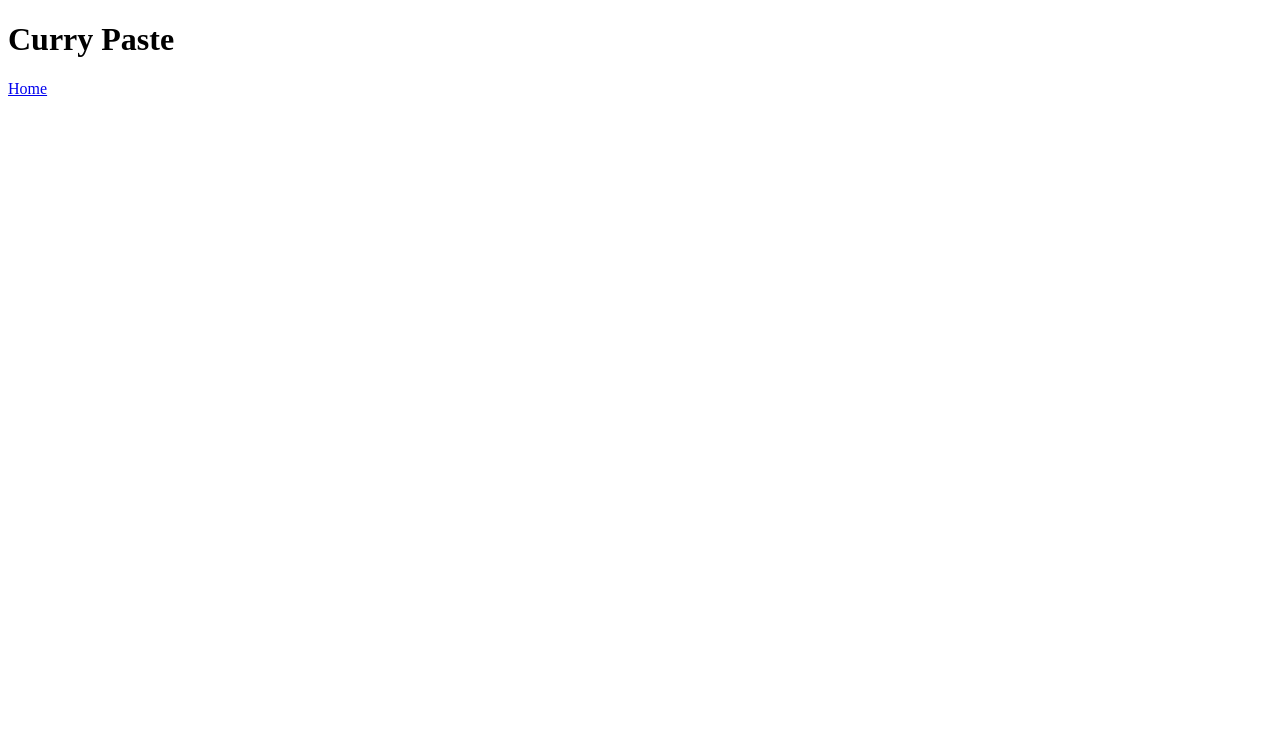
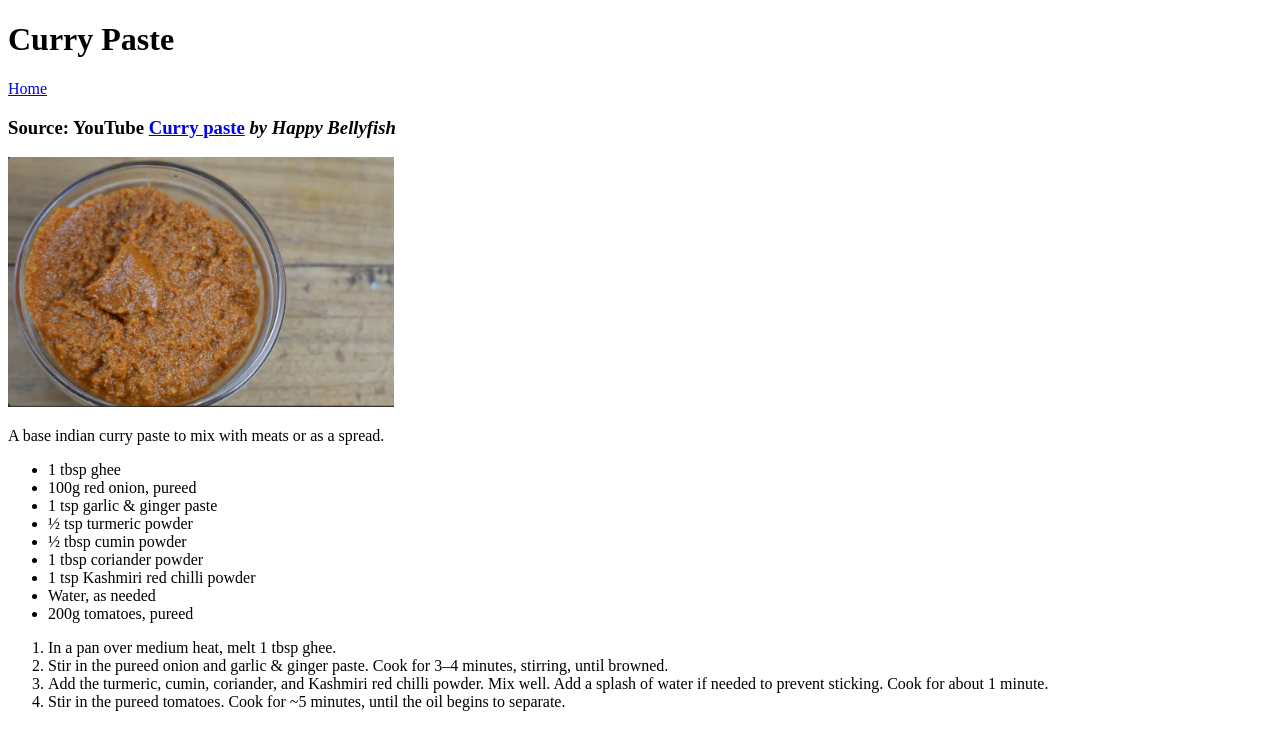
Before and after one commit to tyr443/odin_recipes, a plain HTML site: page recipes/curry_paste.html in a window 1280 px wide. Drawn offline with Linux system fonts and the light colour scheme.

Commit message:
Final commit of html project from odin project.

```diff
--- a/recipes/curry_paste.html
+++ b/recipes/curry_paste.html
@@ -11,5 +11,30 @@
         <a href="../index.html">Home</a>
     </div>
 
+    <div>
+        <h3>Source: YouTube <a href="https://www.youtube.com/watch?v=psrRIBkjHB0&t=515s">Curry paste</a> <em>by Happy Bellyfish</em></h3>
+        <img src="../images/curry_paste.png" alt="Indian curry paste in small glass bowl" height="250">
+        <p>A base indian curry paste to mix with meats or as a spread.</p>
+        <ul>
+            <li>1 tbsp ghee</li>
+            <li>100g red onion, pureed</li>
+            <li>1 tsp garlic & ginger paste</li>
+            <li>½ tsp turmeric powder</li>
+            <li>½ tbsp cumin powder</li>
+            <li>1 tbsp coriander powder</li>
+            <li>1 tsp Kashmiri red chilli powder</li>
+            <li>Water, as needed</li>
+            <li>200g tomatoes, pureed</li>
+        </ul>
+    </div>
+    <div>
+        <ol>
+            <li>In a pan over medium heat, melt 1 tbsp ghee.</li>
+            <li>Stir in the pureed onion and garlic & ginger paste. Cook for 3–4 minutes, stirring, until browned.</li>
+            <li>Add the turmeric, cumin, coriander, and Kashmiri red chilli powder. Mix well. Add a splash of water if needed to prevent sticking. Cook for about 1 minute.</li>
+            <li>Stir in the pureed tomatoes. Cook for ~5 minutes, until the oil begins to separate.</li>
+        </ol>
+    </div>
+    <br>
 </body>
 </html>
```
Also changed, not shown: index.html (+1 -1 lines), recipes/overnight_oats_breakfast.html (+25 -2 lines).
